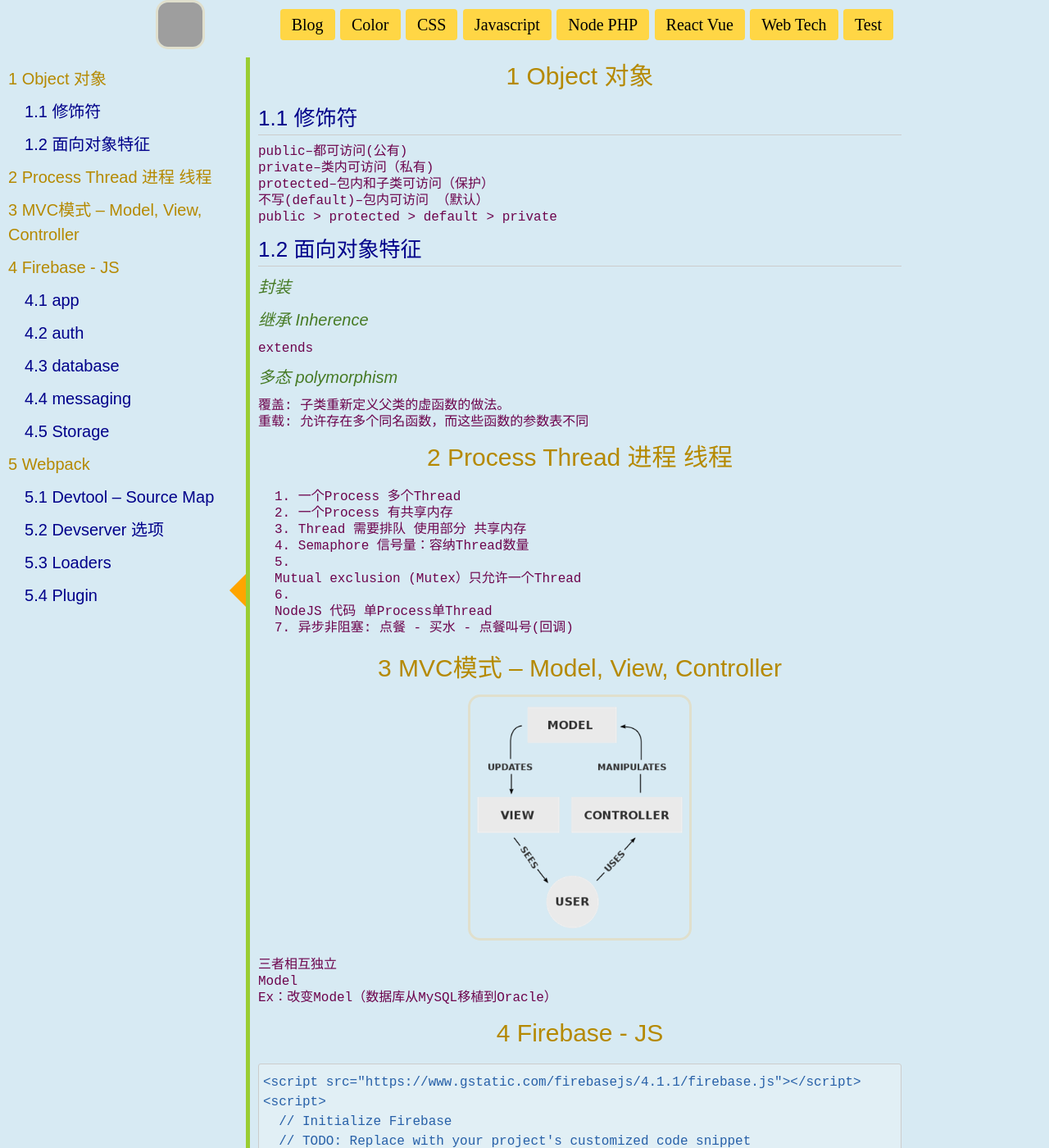
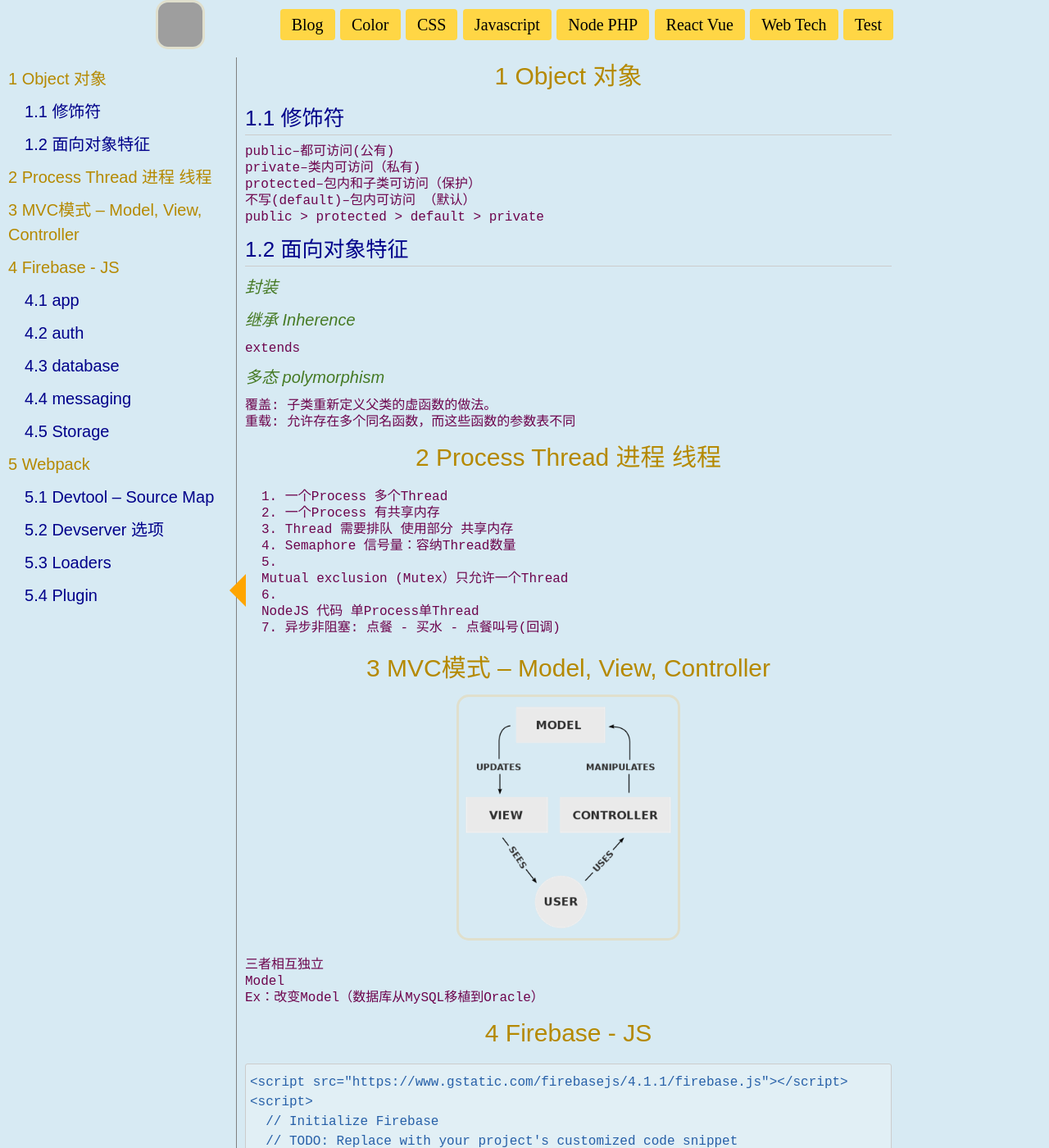
Before and after one commit to rfd3344a/rfd3344.github.io, a Jekyll site: the page built from notes/Web_Tech.md, in a window 1280 px wide and 1400 px high. Shown: the whole window at 82% size. Built offline with Jekyll 4.4.1, drawn with Linux system fonts in a browser that asks for light colours; nearby versions of some CDN libraries; some web fonts are replaced; our own code applies the rules of GitHub Pages for plain Markdown files; grey boxes are pictures that could not be loaded.

Commit message:
Update notes.css

```diff
--- a/css/notes.css
+++ b/css/notes.css
@@ -43,11 +43,11 @@ body{
 }
 .notes .content{
 	width: 80%;
-	max-width:800px;
-	margin-left: 300px;
-	border-left: 5px solid yellowgreen;
-	padding-left: 10px;
-	padding-bottom: 100px;
+    max-width: 800px;
+    margin-left: 288px;
+    border-left: 1px solid gray;
+    padding-left: 10px;
+    padding-bottom: 100px;
 }
 .notes .content,
 .notes nav{
```
